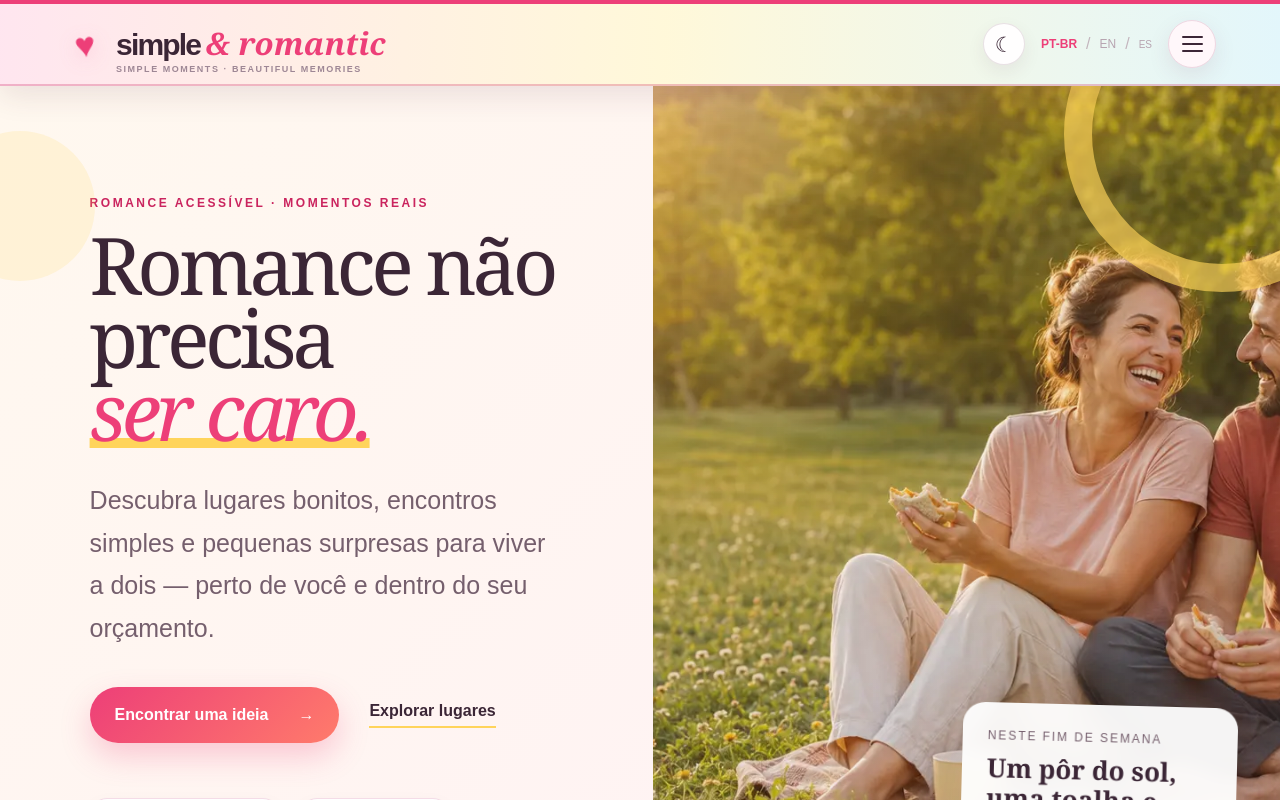
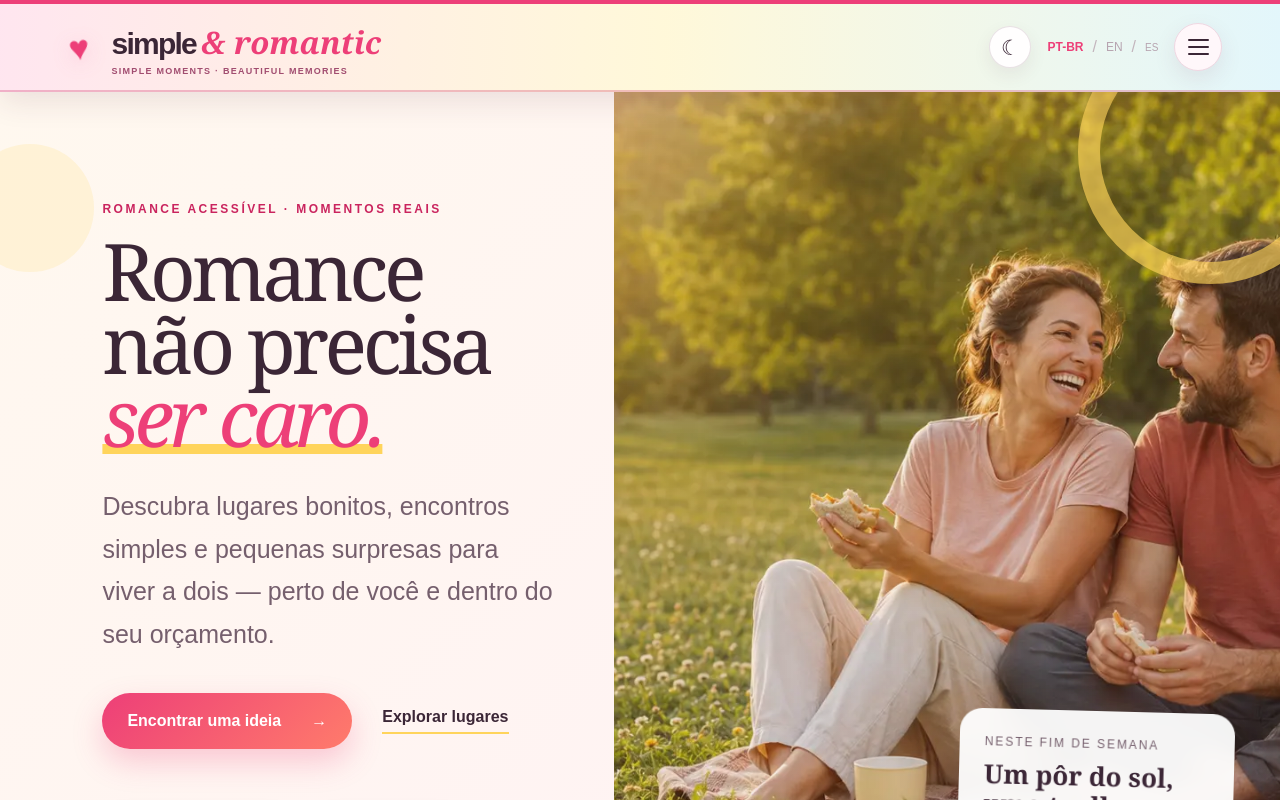
Before and after one commit to q7y2ypdf68-bipe/Simple-Romantic, a Next.js app: page / in a window 1280 px wide. Shown: the top 800 px of the page. Built offline with nearby package versions, Linux system fonts and the light colour scheme.

Commit message:
Refine home hero and header brand

```diff
--- a/app/globals.css
+++ b/app/globals.css
@@ -995,6 +995,20 @@ html[data-theme="dark"] .home-blog{background:radial-gradient(circle at 92% 88%,
   .place-copy{padding:27px 24px}
 }
 
+/* Home hero and brand refinement: keep the two areas close without changing the mobile composition. */
+@media(min-width:1001px){
+  .site-header{height:92px;padding-right:4.5vw;padding-left:4.5vw;gap:24px}
+  .site-header .brand{gap:12px}
+  .site-header .brand-name{min-width:265px;padding-bottom:8px}
+  .site-header .brand-name small{top:39px;font-size:9px;letter-spacing:.14em;color:#a14d70}
+
+  .hero{grid-template-columns:48% 52%}
+  .hero-copy{padding-left:8vw;padding-right:4.5vw}
+  .hero-copy:before{width:128px;height:128px;left:-34px;top:52px}
+  .hero-scene>img{object-position:58% center}
+  .hero-scene:after{width:220px;height:220px;border-width:22px;right:-62px;top:-72px}
+}
+
 /* Retention and self-service deletion for private listening submissions. */
 .listening-retention-note{margin:0;padding:15px 18px;border:1px solid #e3c65d;border-radius:14px;background:#fff8d8;color:#5e4930;font-size:14px;line-height:1.55}
 .response-expiry{margin-top:25px!important;padding-top:18px;border-top:1px solid var(--line);font-size:14px!important}
```
